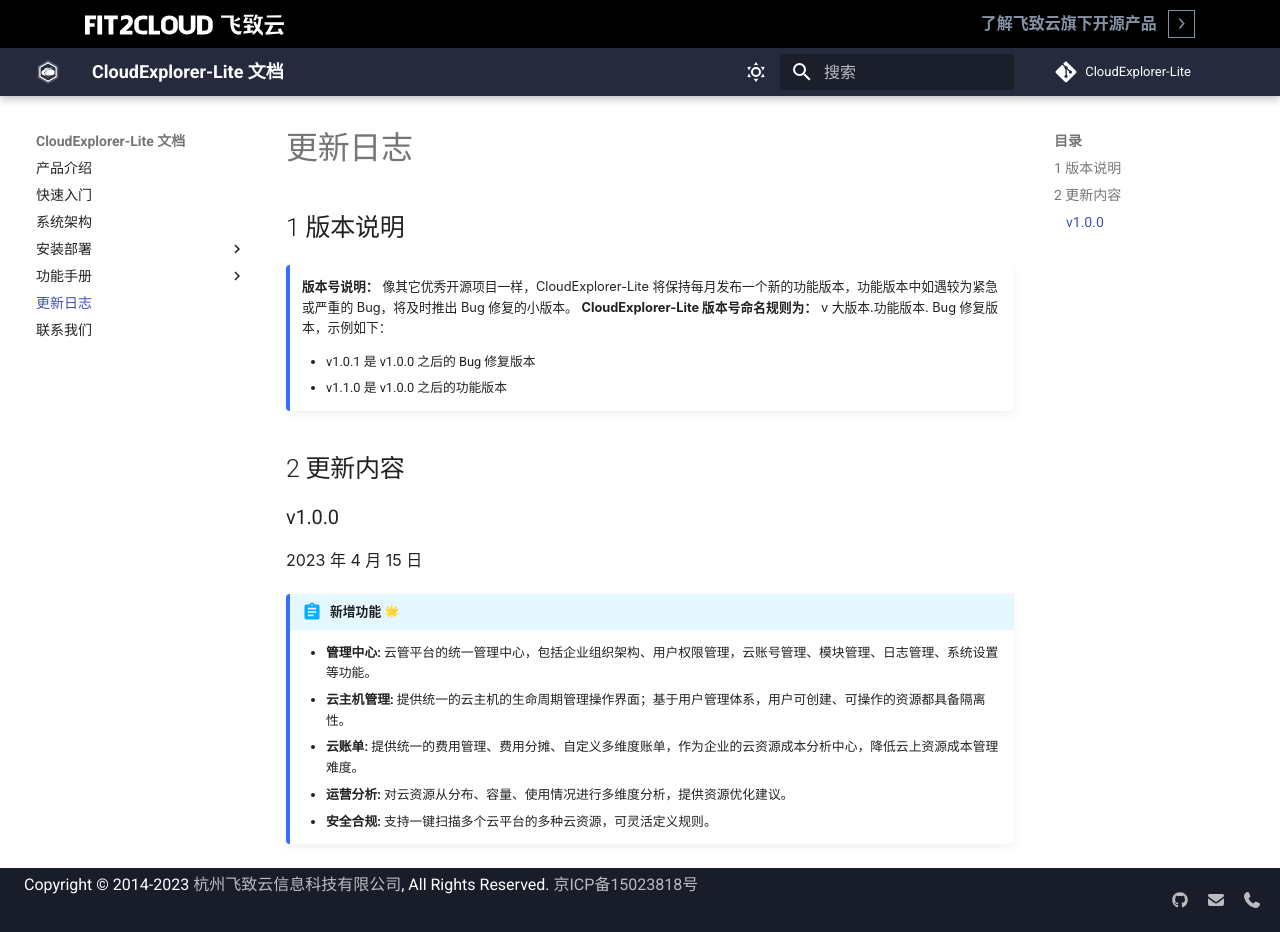
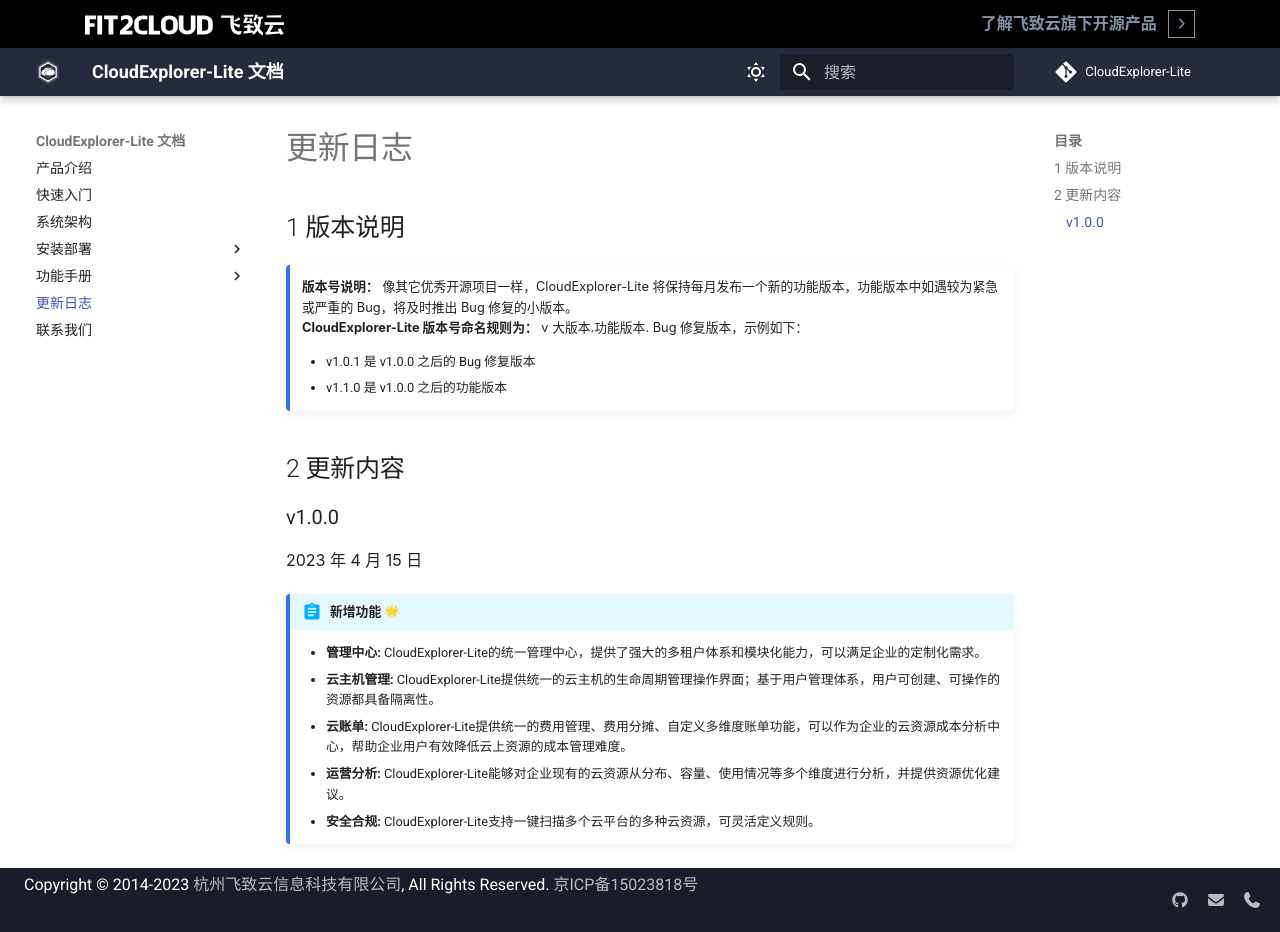
Before and after one commit to CloudExplorer-Dev/docs, an MkDocs documentation site: the page built from docs/update_log.md, in a window 1280 px wide and 932 px high. Built offline with MkDocs 1.6.1 and Material for MkDocs 9.7.7, drawn with Linux system fonts in a browser that asks for light colours; emoji names are drawn with the system emoji font; the version menu is left out.

Commit message:
更新产品介绍、云主机管理截图

```diff
--- a/docs/css/extra.css
+++ b/docs/css/extra.css
@@ -131,7 +131,7 @@
   border-left-width: 4px;
 }
 .md-typeset .admonition.abstract, .md-typeset details.abstract{
-  border-left-color: rgb(51,112,255);
+  border-left-color: #3370FF;
 }
 .md-typeset p, .md-typeset ul, .md-typeset ol, .md-typeset dl, .md-typeset blockquote {
   display: flow-root;
--- a/docs/update_log.md
+++ b/docs/update_log.md
@@ -14,8 +14,8 @@
 ### v1.0.0
 2023 年 4 月 15 日
 !!! Abstract "新增功能 :star2:"
-    -  **管理中心:**  云管平台的统一管理中心，包括企业组织架构、用户权限管理，云账号管理、模块管理、日志管理、系统设置等功能。
-    -  **云主机管理:**  提供统一的云主机的生命周期管理操作界面；基于用户管理体系，用户可创建、可操作的资源都具备隔离性。
-    -  **云账单:**  提供统一的费用管理、费用分摊、自定义多维度账单，作为企业的云资源成本分析中心，降低云上资源成本管理难度。
-    -  **运营分析:**  对云资源从分布、容量、使用情况进行多维度分析，提供资源优化建议。
-    -  **安全合规:**  支持一键扫描多个云平台的多种云资源，可灵活定义规则。
+    -  **管理中心:**  CloudExplorer-Lite的统一管理中心，提供了强大的多租户体系和模块化能力，可以满足企业的定制化需求。
+    -  **云主机管理:**  CloudExplorer-Lite提供统一的云主机的生命周期管理操作界面；基于用户管理体系，用户可创建、可操作的资源都具备隔离性。
+    -  **云账单:**  CloudExplorer-Lite提供统一的费用管理、费用分摊、自定义多维度账单功能，可以作为企业的云资源成本分析中心，帮助企业用户有效降低云上资源的成本管理难度。
+    -  **运营分析:**  CloudExplorer-Lite能够对企业现有的云资源从分布、容量、使用情况等多个维度进行分析，并提供资源优化建议。
+    -  **安全合规:**  CloudExplorer-Lite支持一键扫描多个云平台的多种云资源，可灵活定义规则。
--- a/mkdocs.yml
+++ b/mkdocs.yml
@@ -1,17 +1,17 @@
 site_name: 'CloudExplorer-Lite 文档'
-site_url: 'https://fit2cloud/cloudexplorer-lite'
+site_url: 'https://www.fit2cloud.com/cloudexplorer-lite/index.html'
 site_description: 'Document'
 site_author: 'CloudExplorer-Lite'
-google_analytics: ['UA-147297392-11', 'https://fit2cloud.com/cloudexplorer-lite']
+google_analytics: ['UA-147297392-11', 'https://www.fit2cloud.com/cloudexplorer-lite/index.html']
 
 repo_name: 'CloudExplorer-Lite'
 repo_url: 'https://github.com/CloudExplorer-Dev'
 
-edit_uri: https://github.com/CloudExplorer-Dev/docs/edit/master/docs/
+edit_uri: https://github.com/CloudExplorer-Dev/docs/tree/main/docs
 theme:
     name: 'material'
-    logo: 'img/logo-white.png'
-    favicon: 'img/facio.ico'
+    logo: './img/logo-white.png'
+    favicon: './img/facio.ico'
     language: 'zh'
     highlightjs: true
     hljs_languages:
```
Also changed, not shown: docs/contact.md (+2 -2 lines), docs/index.md (+3 -4 lines), docs/quick_start.md (+9 -9 lines), docs/img/index/主页.png, docs/img/quick_start/云主机-创建中记录.png, docs/img/quick_start/云主机服务.png (deleted), docs/img/quick_start/云主机管理.png (added), docs/img/quick_start/云主机管理操作.png, docs/img/quick_start/任务-创建云主机任务.png, docs/img/quick_start/创建云主机-选择云账号.png, docs/img/quick_start/创建云主机.png, 5 other files.
